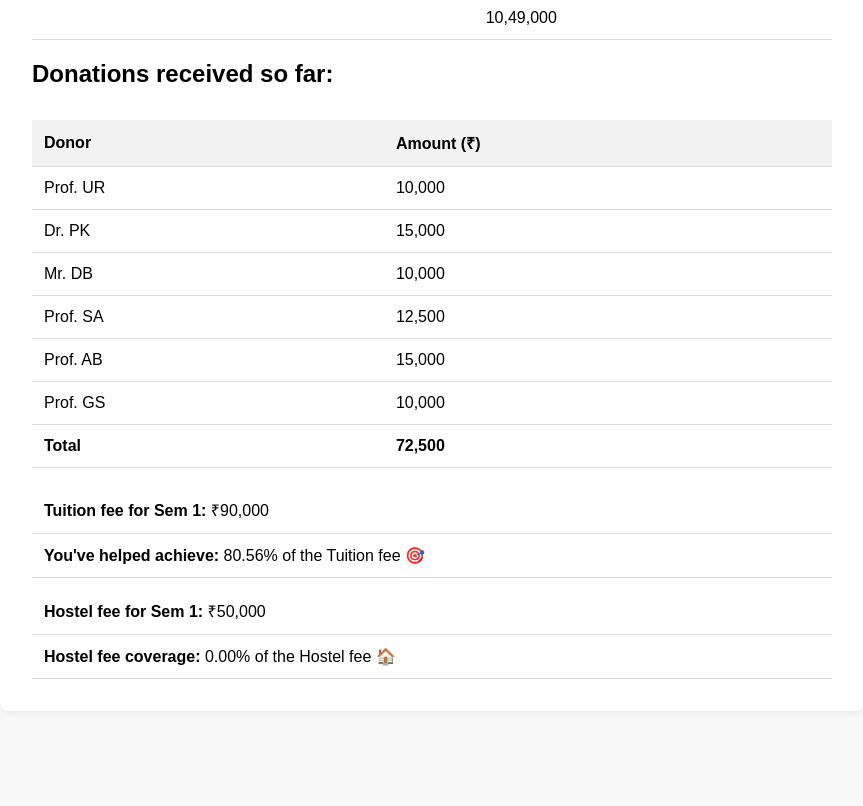
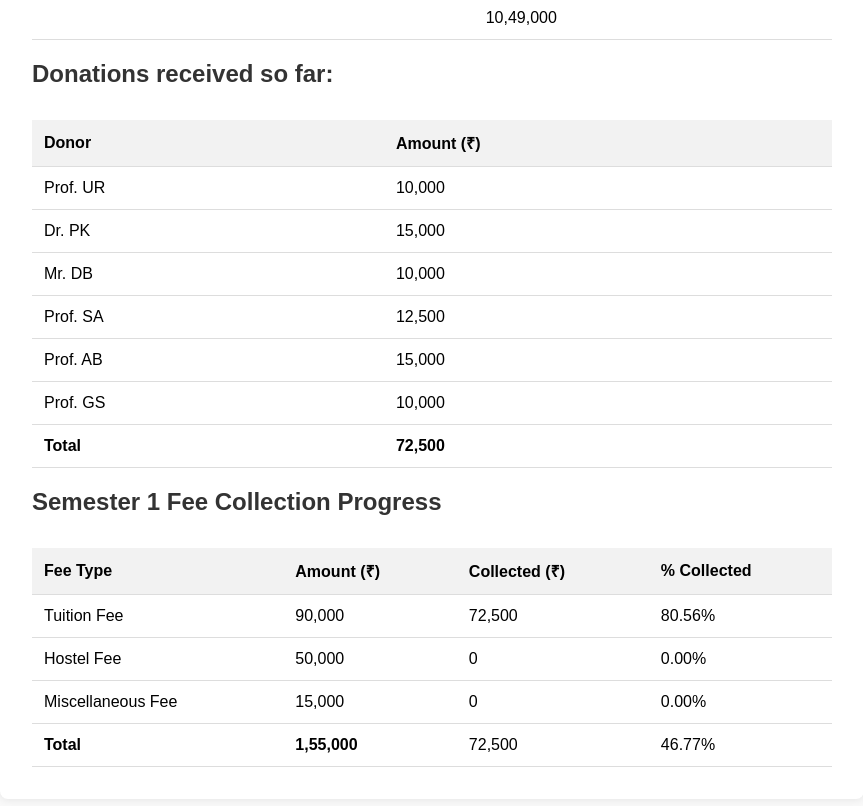
Before and after one commit to idle-villager/student-fee-donation, a plain HTML site: page index.html in a window 1280 px wide. Shown: the part 836-1642 px from the top of the page, without its empty margins (208-1071 px from the left). Before the commit the page ends 1587 px from the top, so only its background shows below. Drawn offline with Linux system fonts and the light colour scheme.

Commit message:
Update with percentage progress

```diff
--- a/index.html
+++ b/index.html
@@ -6,7 +6,7 @@
   <style>
     body { font-family: Arial, sans-serif; padding: 2rem; background: #f9f9f9; }
     .container { max-width: 800px; margin: auto; background: white; padding: 2rem; border-radius: 8px; box-shadow: 0 0 10px rgba(0,0,0,0.1); }
-    h1 { color: #333; }
+    h1, h2 { color: #333; }
     p { line-height: 1.6; }
     table { width: 100%; border-collapse: collapse; margin-top: 2rem; }
     th, td { padding: 0.75rem; text-align: left; border-bottom: 1px solid #ddd; }
@@ -21,6 +21,7 @@
     <p>🔒 <strong>Donor names and personal details are not displayed</strong> on this page to respect confidentiality.</p>
     <p>✅ All contributions are acknowledged privately, and the total amount raised will be updated here for transparency.</p>
     <p>Your support means the world—thank you for helping make education accessible!</p>
+
 
     <table>
       <tr>
@@ -43,6 +44,7 @@
       <tr><td></td><td></td><td></td><td></td><td>10,49,000</td><td></td><td></td></tr>
     </table>
 
+
     <h2>Donations received so far:</h2>
     <table id="donation-table">
       <tr>
@@ -59,27 +61,39 @@
         <td><strong>Total</strong></td>
         <td><strong id="total-amount">Calculating...</strong></td>
       </tr>
-	  <tr style="height: 10px;"></tr>
-	  <tr style="height: 10px;"></tr>
+    </table>
+
+    <h2>Semester 1 Fee Collection Progress</h2>
+    <table id="sem1-progress">
       <tr>
-        <td colspan="2">
-          <strong>Tuition fee for Sem 1:</strong> ₹90,000
-        </td>
+        <th>Fee Type</th>
+        <th>Amount (₹)</th>
+        <th>Collected (₹)</th>
+        <th>% Collected</th>
       </tr>
       <tr>
-        <td colspan="2" id="tuition-percent">
-          <strong>You've helped achieve:</strong> Calculating... 🎯
-        </td>
+        <td>Tuition Fee</td>
+        <td>90,000</td>
+        <td id="tuition-collected">Calculating...</td>
+        <td id="tuition-percent">Calculating...</td>
       </tr>
-	  <tr style="height: 10px;"></tr>
       <tr>
-        <td colspan="2">
-          <strong>Hostel fee for Sem 1:</strong> ₹50,000
-        </td>
-      </tr>      <tr>
-        <td colspan="2" id="hostel-percent">
-          <strong>Hostel fee coverage:</strong> Calculating...
-        </td>
+        <td>Hostel Fee</td>
+        <td>50,000</td>
+        <td id="hostel-collected">Calculating...</td>
+        <td id="hostel-percent">Calculating...</td>
+      </tr>
+      <tr>
+        <td>Miscellaneous Fee</td>
+        <td>15,000</td>
+        <td id="misc-collected">Calculating...</td>
+        <td id="misc-percent">Calculating...</td>
+      </tr>
+      <tr>
+        <td><strong>Total</strong></td>
+        <td><strong>1,55,000</strong></td>
+        <td id="total-collected"><strong>Calculating...</strong></td>
+        <td id="total-percent"><strong>Calculating...</strong></td>
       </tr>
     </table>
 
@@ -94,16 +108,25 @@
 
       const tuitionFee = 90000;
       const hostelFee = 50000;
+      const miscFee = 15000;
+      const totalFee = tuitionFee + hostelFee + miscFee;
 
-      const tuitionPercent = Math.min((total / tuitionFee) * 100, 100);
-      const remaining = Math.max(total - tuitionFee, 0);
-      const hostelPercent = Math.min((remaining / hostelFee) * 100, 100);
+      const tuitionCollected = Math.min(total, tuitionFee);
+      const remainingAfterTuition = Math.max(total - tuitionFee, 0);
+      const hostelCollected = Math.min(remainingAfterTuition, hostelFee);
+      const remainingAfterHostel = Math.max(remainingAfterTuition - hostelFee, 0);
+      const miscCollected = Math.min(remainingAfterHostel, miscFee);
+      const totalCollected = tuitionCollected + hostelCollected + miscCollected;
 
-      document.getElementById('tuition-percent').innerHTML =
-        `<strong>You've helped achieve:</strong> ${tuitionPercent.toFixed(2)}% of the Tuition fee 🎯`;
+      document.getElementById('tuition-collected').textContent = tuitionCollected.toLocaleString('en-IN');
+      document.getElementById('hostel-collected').textContent = hostelCollected.toLocaleString('en-IN');
+      document.getElementById('misc-collected').textContent = miscCollected.toLocaleString('en-IN');
+      document.getElementById('total-collected').textContent = totalCollected.toLocaleString('en-IN');
 
-      document.getElementById('hostel-percent').innerHTML =
-        `<strong>Hostel fee coverage:</strong> ${hostelPercent.toFixed(2)}% of the Hostel fee 🏠`;
+      document.getElementById('tuition-percent').textContent = ((tuitionCollected / tuitionFee) * 100).toFixed(2) + '%';
+      document.getElementById('hostel-percent').textContent = ((hostelCollected / hostelFee) * 100).toFixed(2) + '%';
+      document.getElementById('misc-percent').textContent = ((miscCollected / miscFee) * 100).toFixed(2) + '%';
+      document.getElementById('total-percent').textContent = ((totalCollected / totalFee) * 100).toFixed(2) + '%';
     </script>
   </div>
 </body>
```
